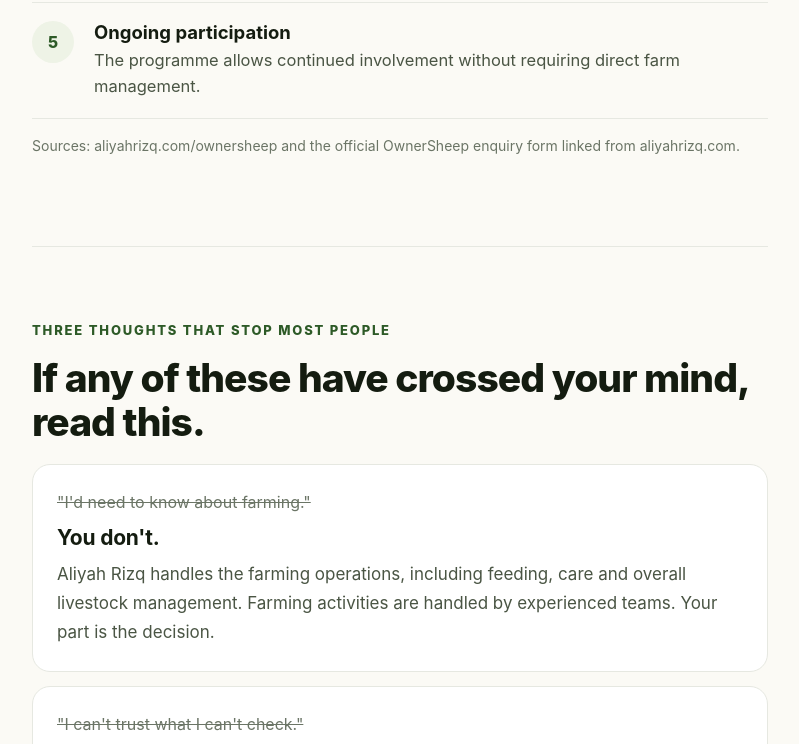
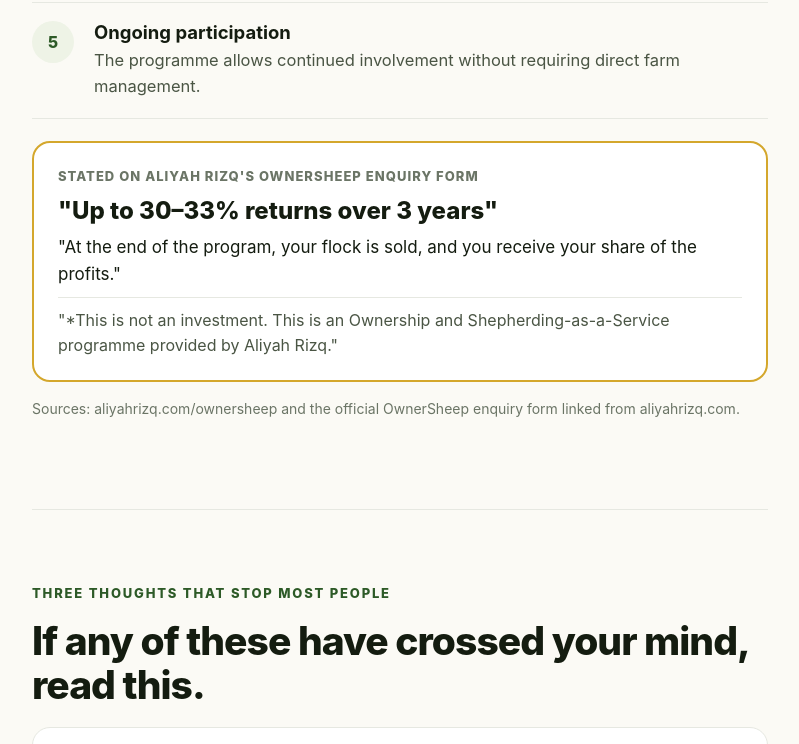
Before and after one commit to nookandroot/ownersheep-preview, a plain HTML site: page index.html in a window 1280 px wide. Shown: the part 3858-4602 px from the top of the page, without its empty margins (240-1039 px from the left). Drawn offline with Linux system fonts and the light colour scheme.

Commit message:
Add stated returns figure from Aliyah Rizq form

```diff
--- a/index.html
+++ b/index.html
@@ -67,6 +67,7 @@ label{display:block;font-size:15px;font-weight:650;margin:0 0 6px}input{display:
 .sticky.show{transform:none;visibility:visible}
 .sticky .btn{padding:13px 24px;font-size:16.5px;width:100%;max-width:420px}
 body.has-sticky{padding-bottom:76px}
+.ret{margin-top:22px;background:var(--card);border:2px solid var(--gold);border-radius:18px;padding:22px 24px}.ret p{margin:0}.ret-k{font-size:13px !important;font-weight:800;letter-spacing:.08em;text-transform:uppercase;color:var(--soft) !important;margin-bottom:8px !important}.ret-v{font-size:24px !important;font-weight:850;color:var(--ink) !important;line-height:1.3 !important;margin-bottom:8px !important}.ret-l{font-size:17px !important;color:var(--ink) !important;line-height:1.55 !important;margin-bottom:10px !important}.ret-d{font-size:16px !important;color:var(--muted) !important;line-height:1.55 !important;border-top:1px solid var(--line);padding-top:10px !important}
 .hide{display:none}
 @media(max-width:560px){
  .hero .in{padding:56px 20px 56px}.wrap{padding:0 20px}
@@ -126,6 +127,10 @@ body.has-sticky{padding-bottom:76px}
 <div class="step"><div class="num">3</div><div><b>Growth and maintenance</b><span>Livestock are raised within the farm ecosystem following standard practices. Each sheep is bred over 3 years and can produce up to 15 offspring.</span></div></div>
 <div class="step"><div class="num">4</div><div><b>Purpose and use</b><span>Owners may choose to use the livestock for purposes such as Qurban or other permitted uses. At the end of the programme, the flock is sold and you receive your share.</span></div></div>
 <div class="step"><div class="num">5</div><div><b>Ongoing participation</b><span>The programme allows continued involvement without requiring direct farm management.</span></div></div>
+<div class="ret" id="returns"><p class="ret-k">Stated on Aliyah Rizq's OwnerSheep enquiry form</p>
+<p class="ret-v">"Up to 30–33% returns over 3 years"</p>
+<p class="ret-l">"At the end of the program, your flock is sold, and you receive your share of the profits."</p>
+<p class="ret-d">"*This is not an investment. This is an Ownership and Shepherding-as-a-Service programme provided by Aliyah Rizq."</p></div>
 <p class="src" style="margin-top:16px">Sources: aliyahrizq.com/ownersheep and the official OwnerSheep enquiry form linked from aliyahrizq.com.</p></section>
 
 <section><p class="eb">Three thoughts that stop most people</p>
@@ -191,7 +196,7 @@ body.has-sticky{padding-bottom:76px}
 <p class="strong">If what you see doesn't convince you, nothing written here should.</p></section>
 
 <section><p class="eb">Questions people ask first</p><h2>Straight answers</h2>
-<details open><summary>Is this an investment?</summary><p>No. In Aliyah Rizq's words: "This is not an investment. This is an Ownership and Shepherding-as-a-Service programme provided by Aliyah Rizq." OwnerSheep is described as "a livestock participation model where individuals can take part in sheep ownership without having to manage a farm themselves."</p></details>
+<details open><summary>Is this an investment?</summary><p>No. On aliyahrizq.com, OwnerSheep is described as "a livestock participation model where individuals can take part in sheep ownership without having to manage a farm themselves."</p><p>As stated on Aliyah Rizq's OwnerSheep enquiry form: "Up to 30–33% returns over 3 years" and "At the end of the program, your flock is sold, and you receive your share of the profits." The same form states: "*This is not an investment. This is an Ownership and Shepherding-as-a-Service programme provided by Aliyah Rizq."</p></details>
 <details><summary>How much does it take to start?</summary><p>The minimum is 4 sheep to start. Pricing and terms are explained when the team gets in touch.</p></details>
 <details><summary>What happens at the end?</summary><p>Each sheep is bred over 3 years. At the end of the programme, the flock is sold and you receive your share. Ask the team for the full terms.</p></details>
 <details><summary>What if a sheep falls ill or dies?</summary><p>Aliyah Rizq manages daily care. Ask the team about care and replacement terms for OwnerSheep before you decide.</p></details>
```
